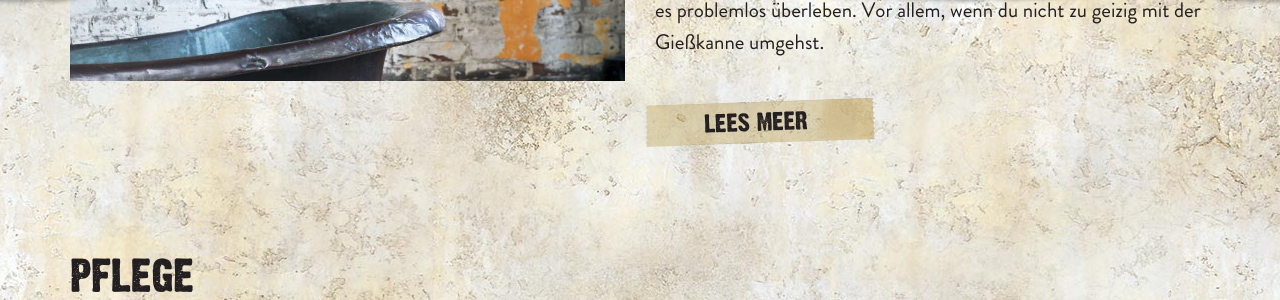
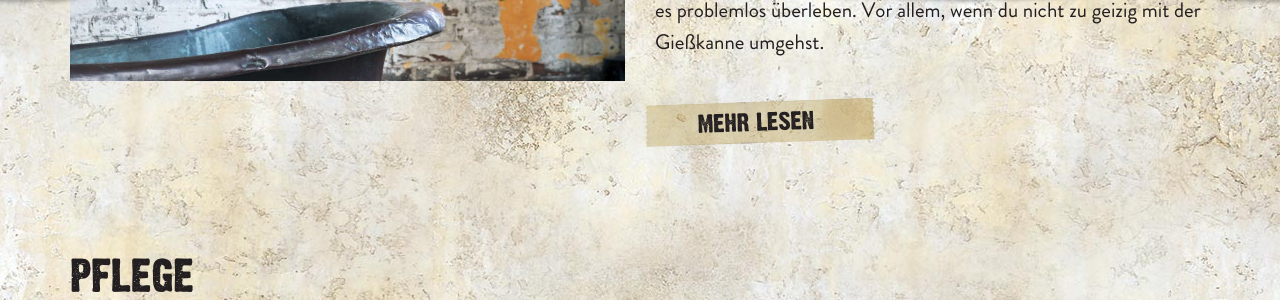
Before and after one commit to jhvanderschee/monkeyjars_de, a Jekyll site: the page built from index.md, in a window 1280 px wide and 900 px high, scrolled down 1201 px. Shown: the part 156-456 px from the top of the window. Built offline with Jekyll 4.4.1, drawn with Linux system fonts in a browser that asks for light colours.

Commit message:
Updated '/_layouts/home.html' via CloudCannon

```diff
--- a/_layouts/home.html
+++ b/_layouts/home.html
@@ -54,7 +54,7 @@
 <p><strong>Offiziell ist Monkey Jars eine Varietät der Nepenthes. Dieser Name sagt dir jetzt vermutlich nichts. Aber von fleischfressenden Pflanzen hast du bestimmt schon mal gehört. Zu denen gehört auch die Nepenthes oder Kannenpflanze. Sie wächst in tropischen Regenwäldern, unter anderem auf Borneo. Dort kommt sie als Kletterpflanze vor und erreicht locker eine Höhe von um die 15 Meter. (Keine Sorge: wenn du dir eine Monkey Jars ins Haus holst, brauchst du dein Dach nicht auszubauen!)</strong></p>
 <p>Diese tropischen Urwaldpflanzen werden auch in den Niederlanden gezüchtet. Dort wachsen sie bei hohen Temperaturen und feuchtem Klima in den holländischen Gewächshäusern. Bevor ein Exemplar der Monkey Jars in den Laden kommt, hat es schon zwei Jahre im Gewächshaus hinter sich. In einem Durchschnittswohnzimmer kann es problemlos überleben. Vor allem, wenn du nicht zu geizig mit der Gießkanne umgehst.</p>
 
-<p><a href="/over" class="readmore">LEES MEER</a></p>
+<p><a href="/over" class="readmore">MEHR LESEN</a></p>
 
             </div>
           </div>
```
